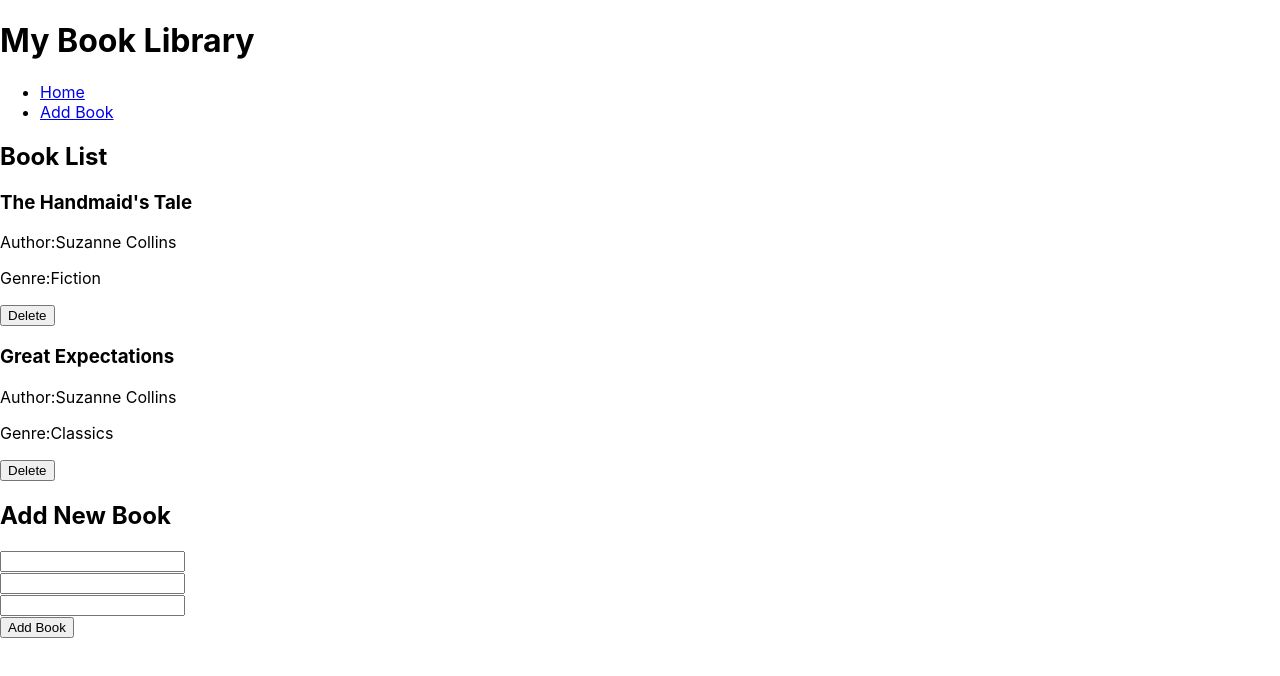
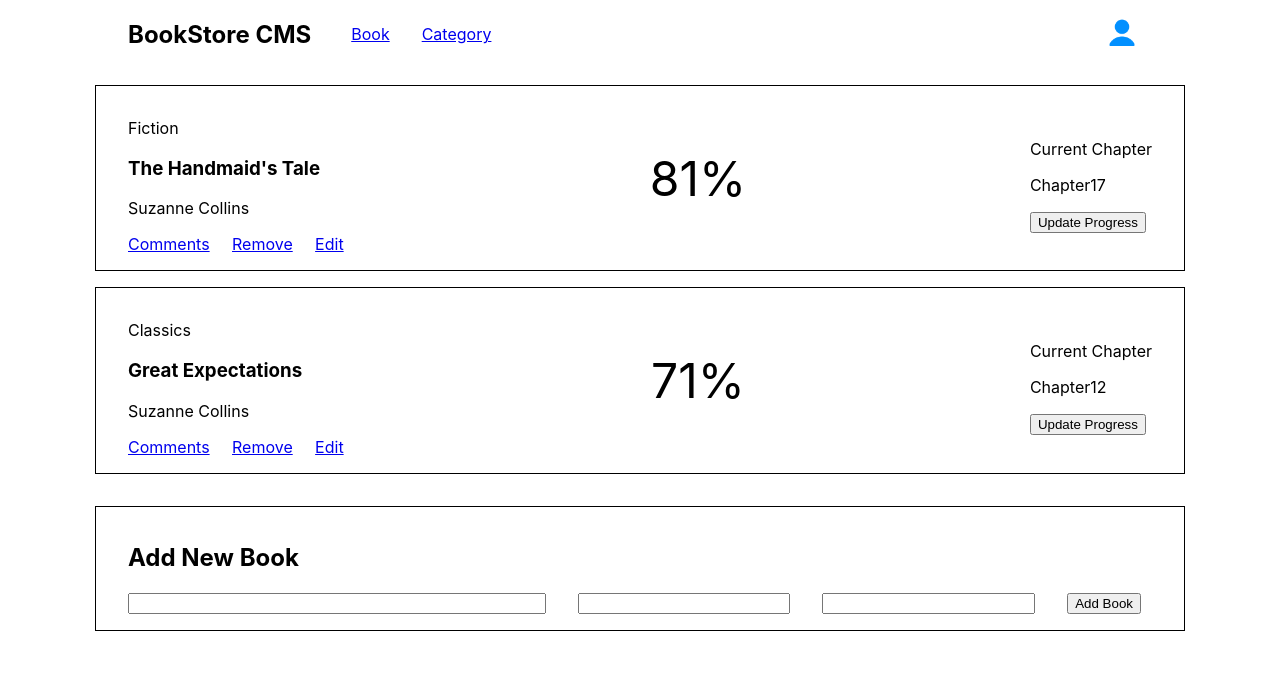
Before and after one commit to maths29/Book-store, a React (Create React App) app: page / in a window 1280 px wide. Shown: the top 676 px of the page. Built offline with nearby package versions, Linux system fonts and the light colour scheme.

Commit message:
Update all src files

```diff
--- a/src/App.css
+++ b/src/App.css
@@ -1,39 +1,66 @@
-.App {
-  text-align: center;
+.nav-links {
+  display: flex;
+  flex-direction: row;
+  gap: 2rem;
+  list-style: none;
 }
 
-.App-logo {
-  height: 40vmin;
-  pointer-events: none;
+.nav-container {
+  width: 80%;
+  margin: 0 auto;
+  display: flex;
+  justify-content: space-between;
+  align-items: center;
 }
 
-@media (prefers-reduced-motion: no-preference) {
-  .App-logo {
-    animation: App-logo-spin infinite 20s linear;
-  }
+.nav {
+  padding: 0;
+  display: flex;
+  flex-direction: row;
+  align-items: center;
 }
 
-.App-header {
-  background-color: #282c34;
-  min-height: 100vh;
+.book-el {
+  width: 80%;
+  margin: 1rem auto;
+  border: 1px solid #000;
+  padding: 1rem 2rem;
   display: flex;
-  flex-direction: column;
+  justify-content: space-between;
   align-items: center;
-  justify-content: center;
-  font-size: calc(10px + 2vmin);
-  color: white;
 }
 
-.App-link {
-  color: #61dafb;
+.form {
+  width: 80%;
+  padding: 1rem 2rem;
+  margin: 2rem auto;
+  border: 1px solid #000;
 }
 
-@keyframes App-logo-spin {
-  from {
-    transform: rotate(0deg);
-  }
+.form input {
+  width: 20%;
+  margin-right: 2rem;
+}
 
-  to {
-    transform: rotate(360deg);
-  }
+.form input:first-child {
+  width: 40%;
 }
+
+.person-profile-container {
+  border: 0.1rem solid var(--white-three);
+  border-radius: 50%;
+  width: 3.8rem;
+  height: 3.8rem;
+  background-image: url(./assets/icons8-person-64.png);
+  background-size: 65%;
+  background-repeat: no-repeat;
+  background-position: 50% 20%;
+}
+
+.user-action-link {
+  margin-right: 1.4rem;
+}
+
+.complete-percentage {
+  font-size: 3rem;
+}
--- a/src/App.js
+++ b/src/App.js
@@ -1,23 +1,14 @@
-// App.js
 import React from 'react';
 import { BrowserRouter as Router, Routes, Route } from 'react-router-dom';
 import BookList from './components/BookList';
-import BookForm from './components/BookForm';
-import Navigation from './components/Navigation';
+import Category from './components/Category';
 
 const App = () => (
   <Router>
-    <div>
-      <h1>My Book Library</h1>
-      <Navigation />
-      <Routes>
-        <Route
-          path="/"
-          element={<BookList />}
-        />
-        <Route path="/add" element={<BookForm />} />
-      </Routes>
-    </div>
+    <Routes>
+      <Route path="/" element={<BookList />} />
+      <Route path="/category" element={<Category />} />
+    </Routes>
   </Router>
 );
 
--- a/src/components/BookForm.js
+++ b/src/components/BookForm.js
@@ -1,21 +1,12 @@
 // components/BookForm.js
 
 const BookForm = () => (
-  <div>
+  <div className="form">
     <h2>Add New Book</h2>
     <form>
-      <div>
-
-        <input type="text" />
-      </div>
-      <div>
-
-        <input type="text" />
-      </div>
-      <div>
-
-        <input type="text" />
-      </div>
+      <input type="text" />
+      <input type="text" />
+      <input type="text" />
       <button type="submit">Add Book</button>
     </form>
   </div>
--- a/src/components/BookList.js
+++ b/src/components/BookList.js
@@ -1,8 +1,10 @@
 import React from 'react';
 import IndividualBook from './IndividualBook';
 import BookForm from './BookForm';
+import Navigation from './Navigation';
 
-const books = [{
+const books = [
+  {
     title: "The Handmaid's Tale",
     author: 'Suzanne Collins',
     category: 'Fiction',
@@ -15,13 +17,14 @@ const books = [{
     category: 'Classics',
     completed: 71,
     currentChapter: 12,
-}];
+  },
+];
 const BookList = () => (
+  <div>
+    <Navigation />
 
-  <div>
-    <h2>Book List</h2>
     {books.map((book) => (
-      <IndividualBook key={book.id} book={book} />
+      <IndividualBook key={book.title} book={book} />
     ))}
     <BookForm />
   </div>
--- /dev/null
+++ b/src/components/Category.js
@@ -0,0 +1,2 @@
+const Category = () => <h1>Category</h1>;
+export default Category;
--- a/src/components/IndividualBook.js
+++ b/src/components/IndividualBook.js
@@ -1,18 +1,33 @@
 import PropTypes from 'prop-types';
 import React from 'react';
+import { NavLink } from 'react-router-dom';
 
 const IndividualBook = ({ book }) => (
-  <div>
-    <h3>{book.title}</h3>
-    <p>
-      Author:
-      {book.author}
-    </p>
-    <p>
-      Genre:
-      {book.category}
-    </p>
-    <button type="submit">Delete</button>
+  <div className="book-el">
+    <div>
+      <p>{book.category}</p>
+      <h3>{book.title}</h3>
+      <p>{book.author}</p>
+      <div className="user-action">
+        <NavLink className="user-action-link">Comments</NavLink>
+        <NavLink className="user-action-link">Remove</NavLink>
+        <NavLink className="user-action-link">Edit</NavLink>
+      </div>
+    </div>
+    <div className="complete-percentage">
+      <span>{book.completed}</span>
+      <span>%</span>
+    </div>
+    <div>
+      <p className="current-chapter">Current Chapter</p>
+      <p className="current-chapter-data">
+        Chapter
+        {book.currentChapter}
+      </p>
+      <button type="submit" className="update-btn">
+        Update Progress
+      </button>
+    </div>
   </div>
 );
 IndividualBook.propTypes = {
--- a/src/components/Navigation.js
+++ b/src/components/Navigation.js
@@ -1,18 +1,21 @@
-// components/Navigation.js
 import React from 'react';
 import { Link } from 'react-router-dom';
 
 const Navigation = () => (
-  <nav>
-    <ul>
+  <div className="nav-container">
+    <nav className="nav">
+      <h1>BookStore CMS</h1>
+      <ul className="nav-links">
         <li>
-        <Link to="/">Home</Link>
+          <Link to="/">Book</Link>
         </li>
         <li>
-        <Link to="/add">Add Book</Link>
+          <Link to="/categories">Category</Link>
         </li>
       </ul>
     </nav>
+    <div className="person-profile-container" id="profile-img" />
+  </div>
 );
 
 export default Navigation;
--- a/src/index.js
+++ b/src/index.js
@@ -1,6 +1,8 @@
 import React from 'react';
 import ReactDOM from 'react-dom/client';
 import './index.css';
+import './App.css';
+
 import App from './App';
 import reportWebVitals from './reportWebVitals';
 
```
Also changed, not shown: src/assets/icons8-person-64.png (added). Lines whose indentation alone changed are shown as unchanged.
